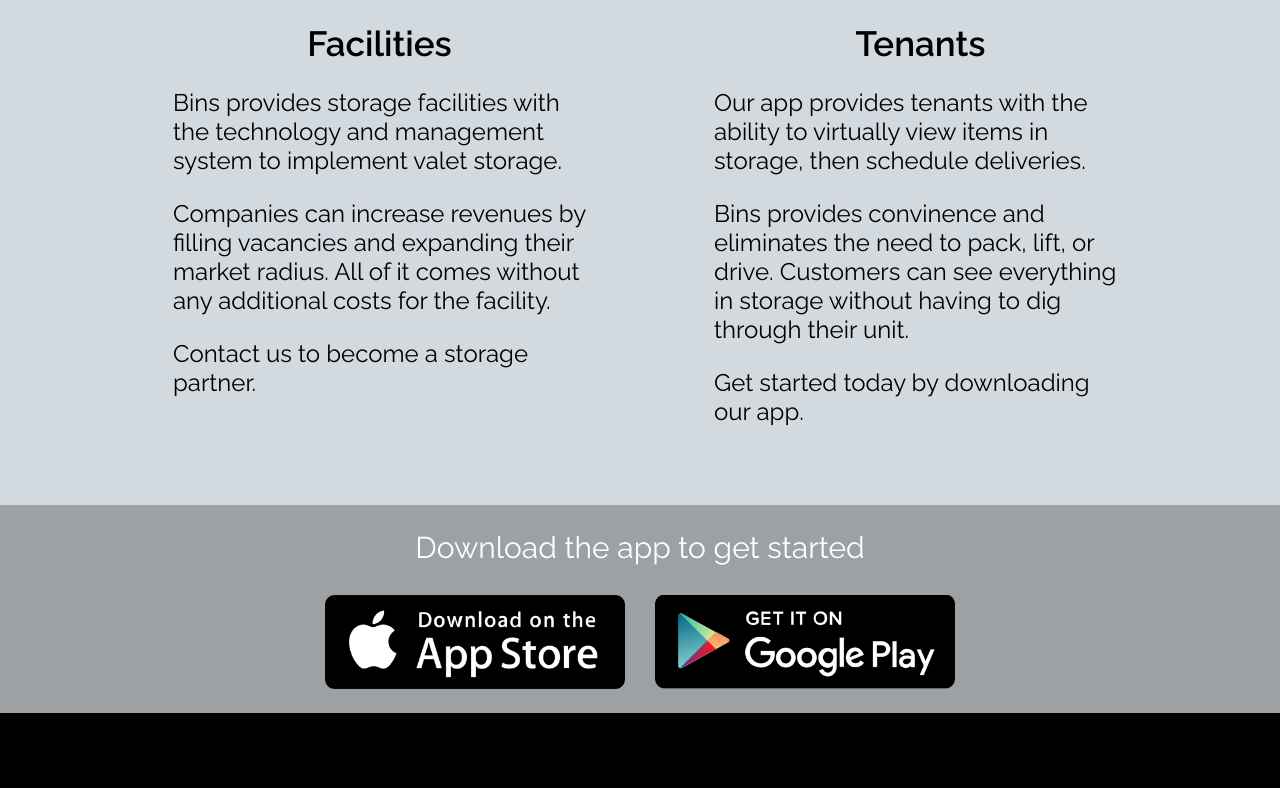
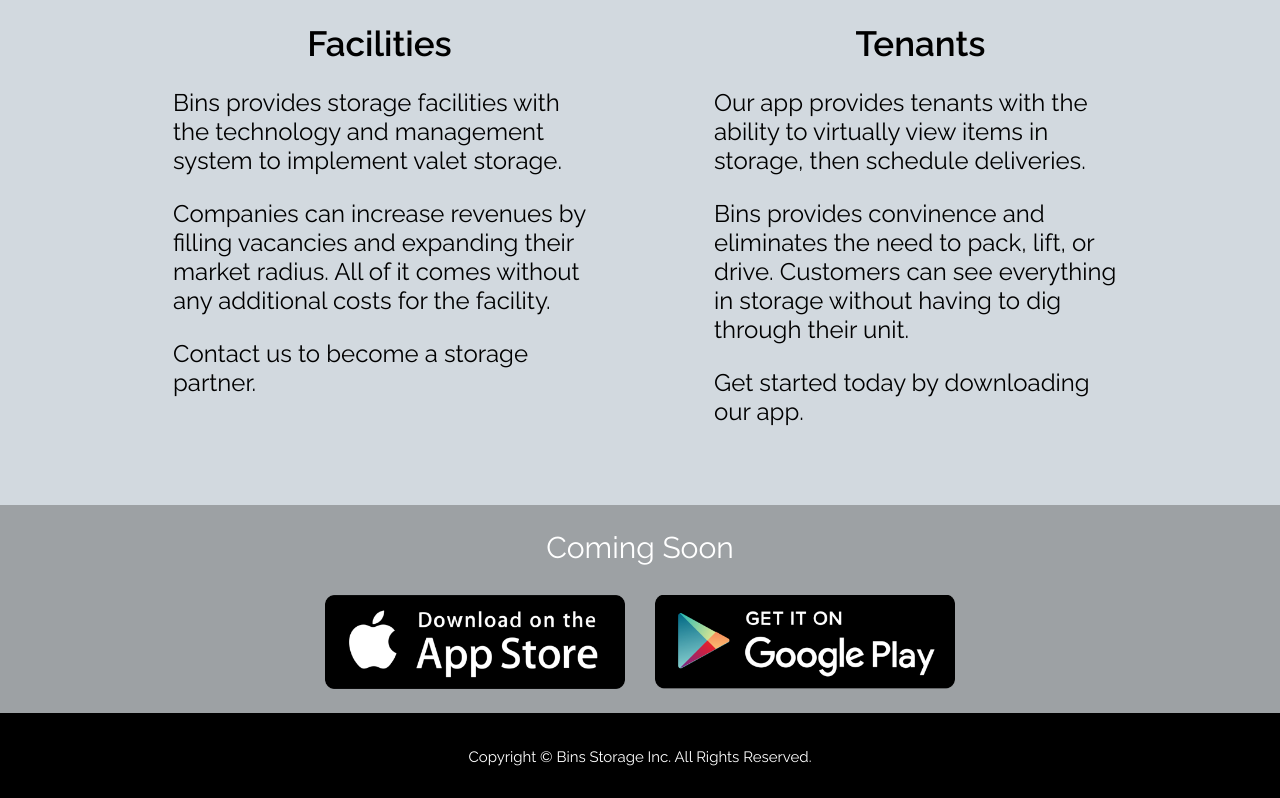
Before and after one commit to bobbytatum27/bins-storage, a React (Create React App) app: page / in a window 1280 px wide. Shown: the part 1270-2068 px from the top of the page. Built offline with nearby package versions, Linux system fonts and the light colour scheme.

Commit message:
disabled app store links, updated contact

```diff
--- a/src/components/About.js
+++ b/src/components/About.js
@@ -31,11 +31,13 @@ const About = () => (
       <img src={graphic}/>
       </div>
       <div class="buttoncontainer">
-        <h5>Download the app to get started</h5>
-        <a href="https://www.apple.com/app-store/" class='appbutton'><img src={appStoreButton} width="300px"/></a>
-        <a href="https://play.google.com/store?hl=en_US.com/" class='appbutton'><img src={googleStoreButton} width="300px"/></a>
+        <h5>Coming Soon</h5>
+        <a /*href="https://www.apple.com/app-store/"*/ class='appbutton'><img src={appStoreButton} width="300px"/></a>
+        <a /*href="https://play.google.com/store?hl=en_US.com/"*/ class='appbutton'><img src={googleStoreButton} width="300px"/></a>
       </div>
-      <div class="bottom"/>
+      <div class="bottom">
+        <p class="c"> Copyright © Bins Storage Inc. All Rights Reserved.</p>
+      </div>
   </body>
 )
 
--- a/src/components/Contact.js
+++ b/src/components/Contact.js
@@ -45,6 +45,26 @@ export default class Contact extends React.Component {
                   <h1>Contact Us</h1>
                 </div>
             </div>
+            <div class="smallcontainer">
+                <h2 class="a">Apply to join Bins</h2>
+                <p class="a">We are offering storage companies the opportunity to partner with us and join the platform. Gain more customers through a new channels and fill unwanted vacancies.</p>
+                <a href="https://forms.gle/88mtu637wESKE5dJ9" class="button">Join Us</a>
+            </div>
+
+                <div class="buttoncontainer">
+                  <h5>Coming Soon</h5>
+                  <a /*href="https://www.apple.com/app-store/"*/ class='appbutton'><img src={appStoreButton} width="300px"/></a>
+                  <a /*href="https://play.google.com/store?hl=en_US.com/"*/ class='appbutton'><img src={googleStoreButton} width="300px"/></a>
+                </div>
+                <div class="bottom">
+                  <p class="c"> Copyright © Bins Storage Inc. All Rights Reserved.</p>
+                </div>
+            </div>
+        );
+    }
+}
+
+/* This is a contact us form
 <div class="formcontainer">
     <form id='contact-form' onSubmit={this.onFormSubmit} method='POST'>
         <div className='contact-form-inputs'>
@@ -62,13 +82,4 @@ export default class Contact extends React.Component {
         <button type='submit'>Submit</button>
     </form>
 </div>
-                <div class="buttoncontainer">
-                  <h5>Download the app to get started</h5>
-                  <a href="https://www.apple.com/app-store/" class='appbutton'><img src={appStoreButton} width="300px"/></a>
-                  <a href="https://play.google.com/store?hl=en_US.com/" class='appbutton'><img src={googleStoreButton} width="300px"/></a>
-                </div>
-                <div class="bottom"/>
-            </div>
-        );
-    }
-}
+*/
--- a/src/components/FAQ.js
+++ b/src/components/FAQ.js
@@ -16,7 +16,7 @@ const Faq = () => (
       <div class="smallcontainer">
           <h2 class='b'>General</h2>
           <h6>What is Bins Storage?</h6>
-          <p>Bins provides valet or full-service storage, offering tenants the option to have items picked up or delivered, removing the hassle of having to lift or drive.</p>
+          <p>Bins is a platform that connects storage facilities, customers, and drivers. Our platform facilitates valet/full-service storage, offering tenants the option to have items picked up or delivered, removing the hassle of having to lift or drive.</p>
           <h6>Where is Bins Offered?</h6>
           <p>You can store items in any of the storage facilities that have partnered with Bins. Currently, we are in the San Francisco Bay area, but we are planning on expanding to other regions soon.</p>
           <h6>What’s the difference between valet storage and self storage?</h6>
@@ -30,7 +30,7 @@ const Faq = () => (
           <h6>When will I be billed?</h6>
           <p>You will be charged on the day your items are moved into storage, and monthly thereafter. You will also be charged for new pickups and deliveries.</p>
           <h6>How do I pay?</h6>
-          <p>TBD</p>
+          <p>We accept payment from most major credit cards.</p>
 
           <h2 class='b'>Storing Items</h2>
           <h6>What size are the bins?</h6>
@@ -46,14 +46,16 @@ const Faq = () => (
           <h6>How Much Does an Order Cost?</h6>
           <p>Each facility will have their own delivery costs. Typically, the initial pick-up is free, and any orders after that are $20.</p>
           <h6>How Do I Cancel an Order?</h6>
-          <p>You can call ________ or email ________ to cancel an order. All orders must be canceled 24 hours before the scheduled time.</p>
+          <p>You can call or email to cancel an order. All orders must be canceled 24 hours before the scheduled time.</p>
       </div>
       <div class="buttoncontainer">
-        <h5>Download the app to get started</h5>
-        <a href="https://www.apple.com/app-store/" class='appbutton'><img src={appStoreButton} width="300px"/></a>
-        <a href="https://play.google.com/store?hl=en_US.com/" class='appbutton'><img src={googleStoreButton} width="300px"/></a>
+        <h5>Coming Soon</h5>
+        <a /*href="https://www.apple.com/app-store/"*/ class='appbutton'><img src={appStoreButton} width="300px"/></a>
+        <a /*href="https://play.google.com/store?hl=en_US.com/"*/ class='appbutton'><img src={googleStoreButton} width="300px"/></a>
       </div>
-      <div class="bottom"/>
+      <div class="bottom">
+        <p class="c"> Copyright © Bins Storage Inc. All Rights Reserved.</p>
+      </div>
   </body>
 )
 
--- a/src/components/Landing.js
+++ b/src/components/Landing.js
@@ -39,11 +39,12 @@ const Landing = () => (
               </div>
             </div>
             <div class="buttoncontainer">
-              <h5>Download the app to get started</h5>
-              <a href="https://www.apple.com/app-store/" class='appbutton'><img src={appStoreButton} width="300px"/></a>
-              <a href="https://play.google.com/store?hl=en_US.com/" class='appbutton'><img src={googleStoreButton} width="300px"/></a>
+              <h5>Coming Soon</h5>
+              <a /*href="https://www.apple.com/app-store/"*/ class='appbutton'><img src={appStoreButton} width="300px"/></a>
+              <a /*href="https://play.google.com/store?hl=en_US.com/"*/ class='appbutton'><img src={googleStoreButton} width="300px"/></a>
             </div>
             <div class="bottom">
+              <p class="c"> Copyright © Bins Storage Inc. All Rights Reserved.</p>
             </div>
           </div>
         </body>
--- a/src/components/styles/styles.css
+++ b/src/components/styles/styles.css
@@ -53,13 +53,30 @@
 
 /* Container for the black box on the bottom */
 .bottom {
-  height:75px;
+  height: 45px;
   background-color: #000;
+  padding: 20px;
 }
 
 /* Style for App Store/Google Play buttons*/
 .appbutton {
   margin: 15px;
+}
+
+/* Style for contact buttons*/
+.button {
+  background-color: #4CAF50; /* Green */
+  border: none;
+  color: white;
+  padding: 12px 28px;
+  text-align: center;
+  text-decoration: none;
+  display: inline-block;
+  font-size: 16px;
+  border-radius: 12px;
+  font-family: 'Raleway', sans-serif;
+  font-weight: 600;
+  font-size: 20px;
 }
 
 /* Style for Contact Us textbox*/
@@ -184,3 +201,11 @@ p.b {
   margin-left: 10%;
   margin-right: 10%;
 }
+
+/* Footer text */
+p.c {
+  font-family: 'Raleway', sans-serif;
+  font-size: 15px;
+  text-align: center;
+  color: #FFF;
+}
```
Also changed, not shown: src/components/NavBar.js (indentation only), 1 other file (tests, documents, lock files or other folders). Lines whose indentation alone changed are shown as unchanged.
